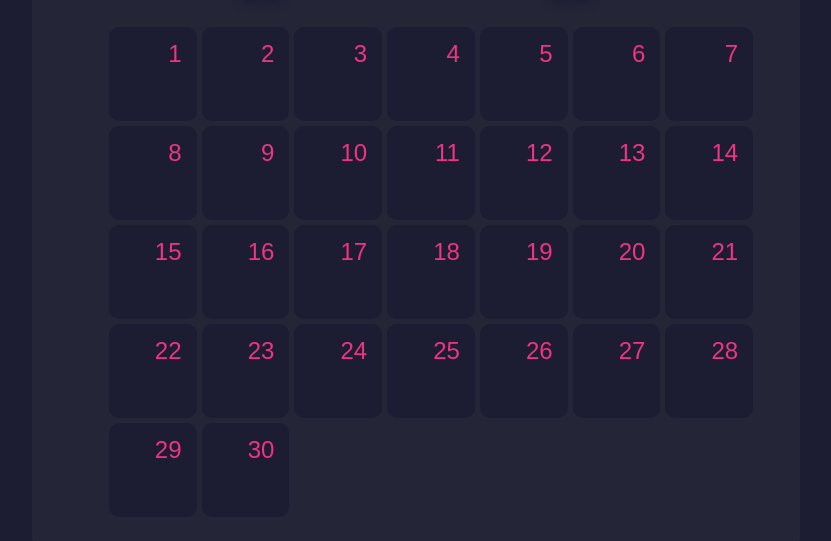
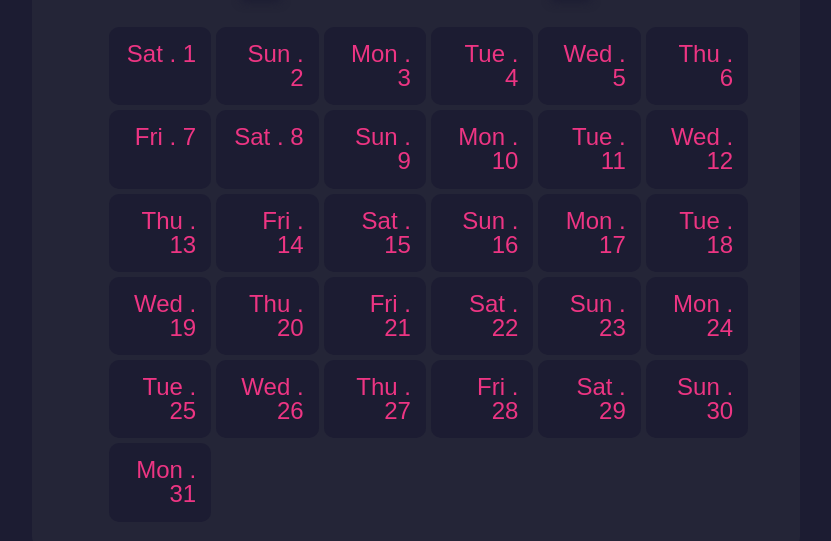
Before and after one commit to baibsFar/simple-calendar, a website with bundled scripts: page index.html in a window 1280 px wide. Shown: the part 223-764 px from the top of the page, without its empty margins (224-1055 px from the left). Built offline with nearby package versions, Linux system fonts and the light colour scheme.

Commit message:
fix number of day

```diff
--- a/src/js/utils.js
+++ b/src/js/utils.js
@@ -23,9 +23,10 @@ export const getDays = (year, month) => new Date(year, month, 0).getDate()
  * @param {HTMLElement} container
  */
 export function fillCalendar(year, month, container) {
-    for (let i = 0; i < getDays(year, month); i++) {
+    for (let i = 0; i < getDays(year, month + 1); i++) {
         const div = document.createElement('div')
-        div.innerHTML = `${i + 1}`
+        const day = days[new Date(year, month, i + 1).getDay()]
+        div.innerHTML = `${day[0]}${day[1]}${day[2]} . ${i + 1}`
         container.appendChild(div)
     }
 }
--- a/src/scss/partials/_calendar.scss
+++ b/src/scss/partials/_calendar.scss
@@ -84,8 +84,8 @@ body > .calendar-container {
         width: 80%;
         height: 90%;
         display: grid;
-        grid-template-columns: repeat(7, calc(100% / 7));
-        grid-template-rows: repeat(5, calc(90% / 5));
+        grid-template-columns: repeat(6, calc(100% / 6));
+        grid-template-rows: repeat(6, calc(90% / 6));
         gap: 5px;
 
         div {
```
Also changed, not shown: src/css/main.css.
